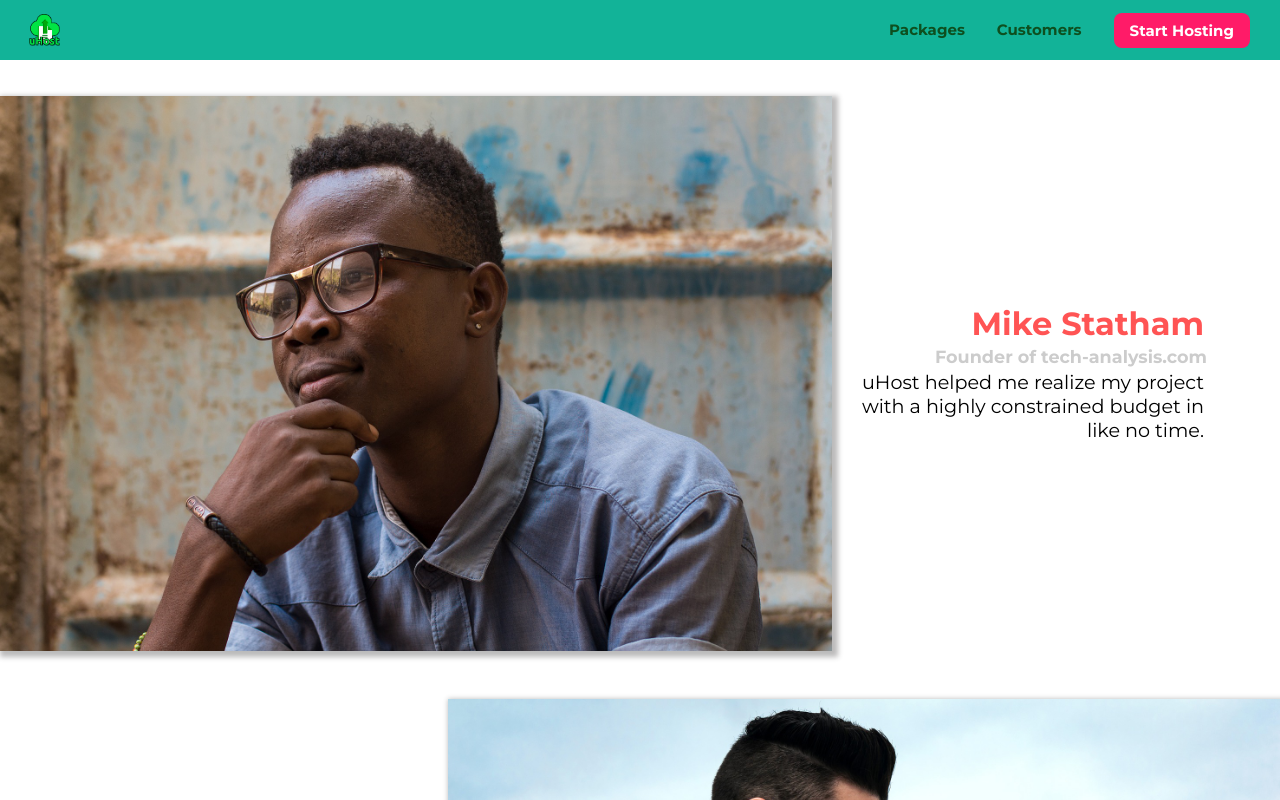
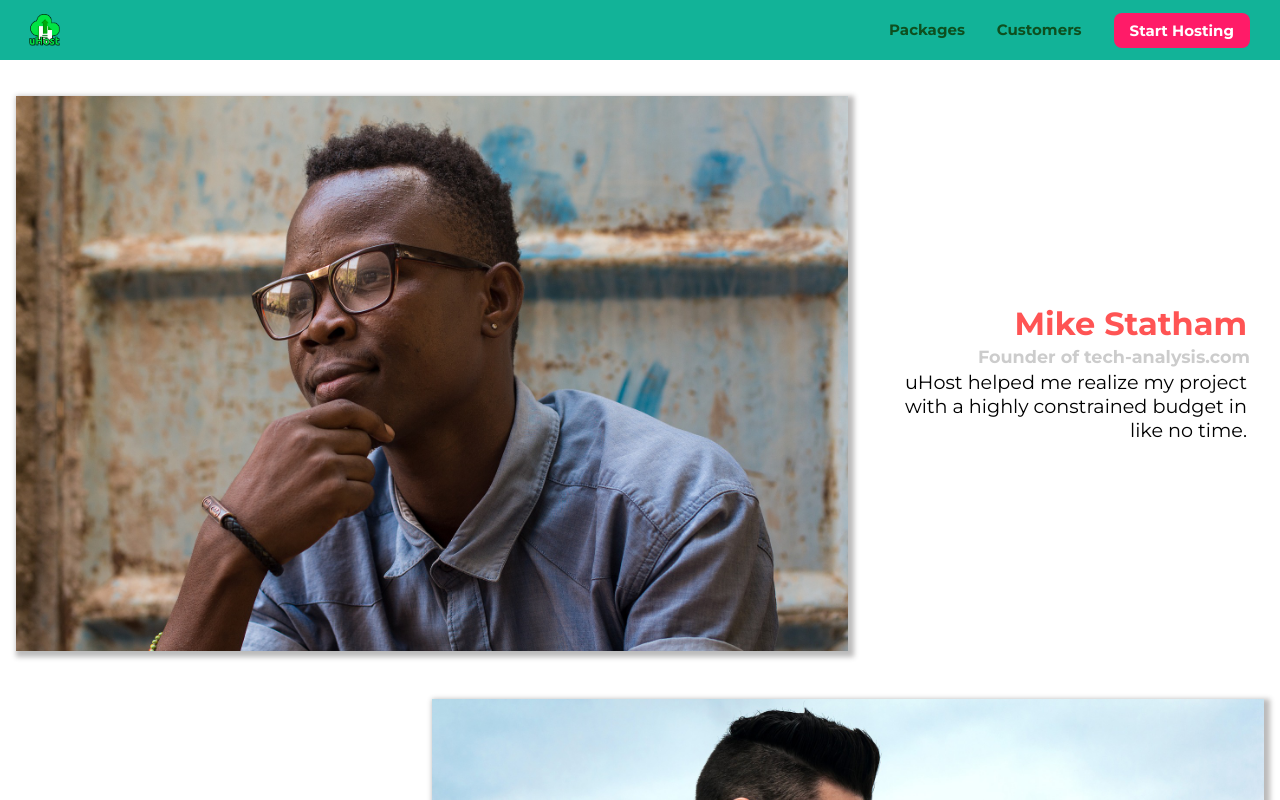
Before and after one commit to BajraYeJoon/CSS3-Basics-Advanced-Playground, a plain HTML site: page Box_Model/customers/index.html in a window 1280 px wide. Shown: the top 800 px of the page. Drawn offline with Linux system fonts and the light colour scheme.

Commit message:
more on flex

```diff
--- a/Box_Model/customers/customers.css
+++ b/Box_Model/customers/customers.css
@@ -1,6 +1,9 @@
 .testimonial {
   font-size: 1.2em;
   margin: 48px 0;
+  display: flex;
+  align-items: center;
+  justify-content: space-around;
 }
 
 .testimonial__list {
```
Also changed, not shown: Flexbox/main.css (+10 -2 lines).
